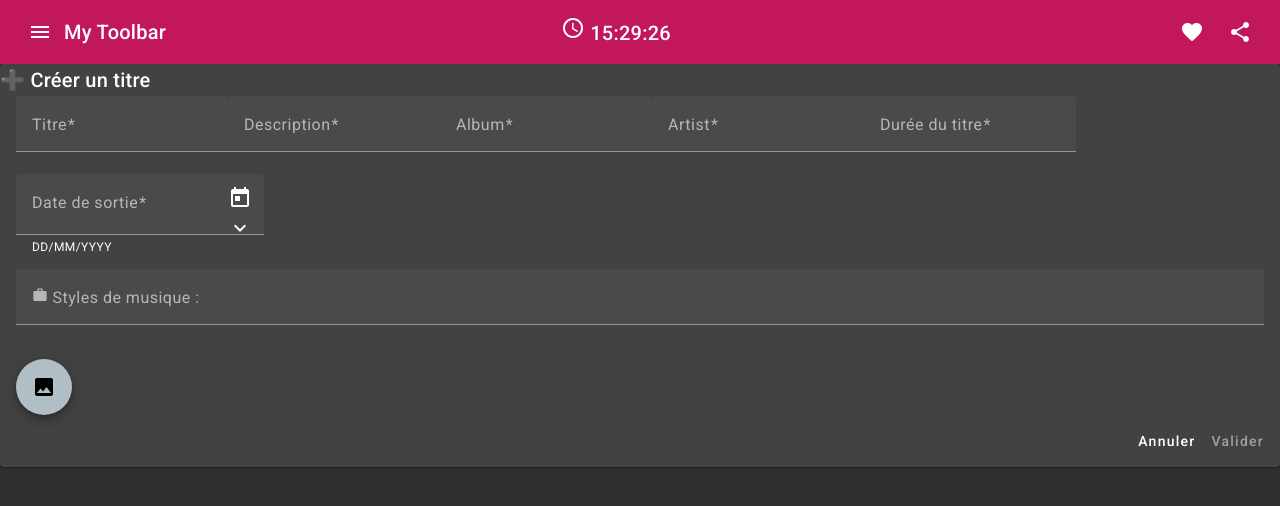
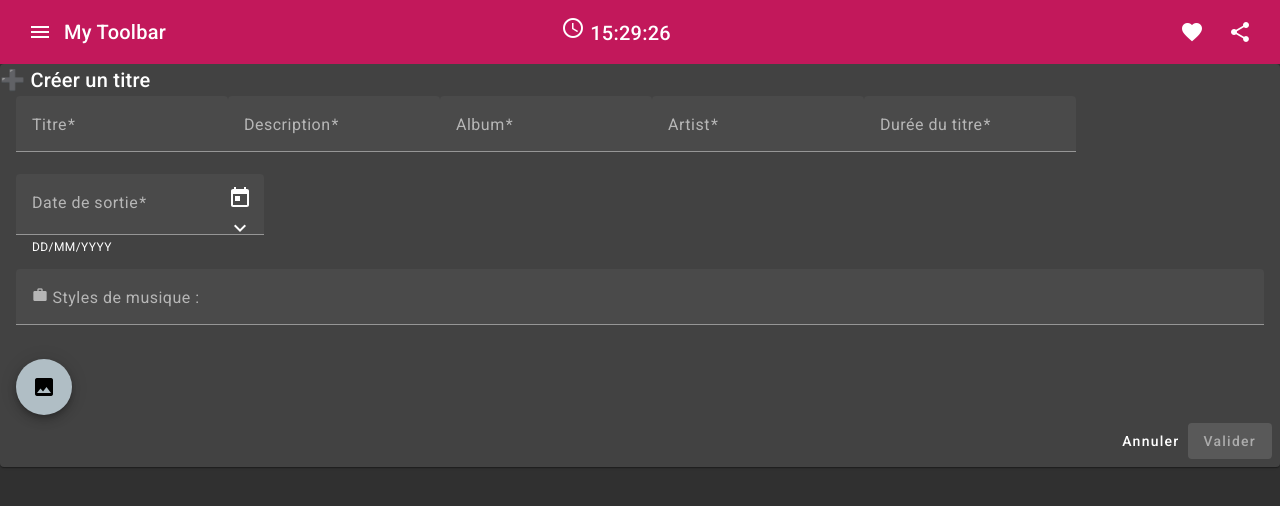
Before and after one commit to HiroKX/tpnote, an Angular app: page /add in a window 1280 px wide. Shown: the top 506 px of the page. Built offline with nearby package versions, Linux system fonts and the light colour scheme.

Commit message:
changement design bouton edit

```diff
--- a/src/app/form/form.component.html
+++ b/src/app/form/form.component.html
@@ -121,7 +121,7 @@
 
   <mat-card-actions align="end">
     <button mat-button type="button" (click)="cancel()">Annuler</button>
-    <button mat-button type="submit" color="primary" (click)="submit(form.value)" [disabled]="!form.valid">Valider
+    <button mat-flat-button type="submit" color="primary" (click)="submit(form.value)" [disabled]="!form.valid">Valider
     </button>
   </mat-card-actions>
 </mat-card>
```
